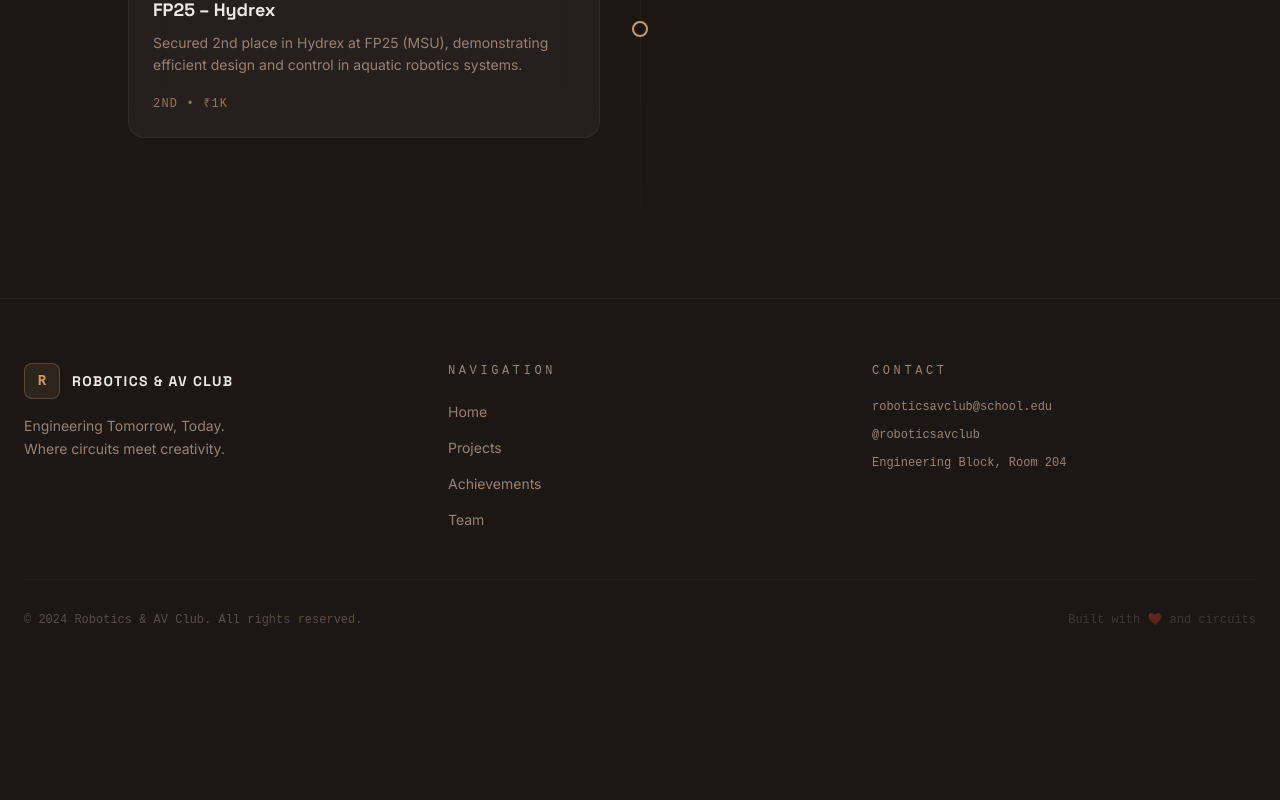
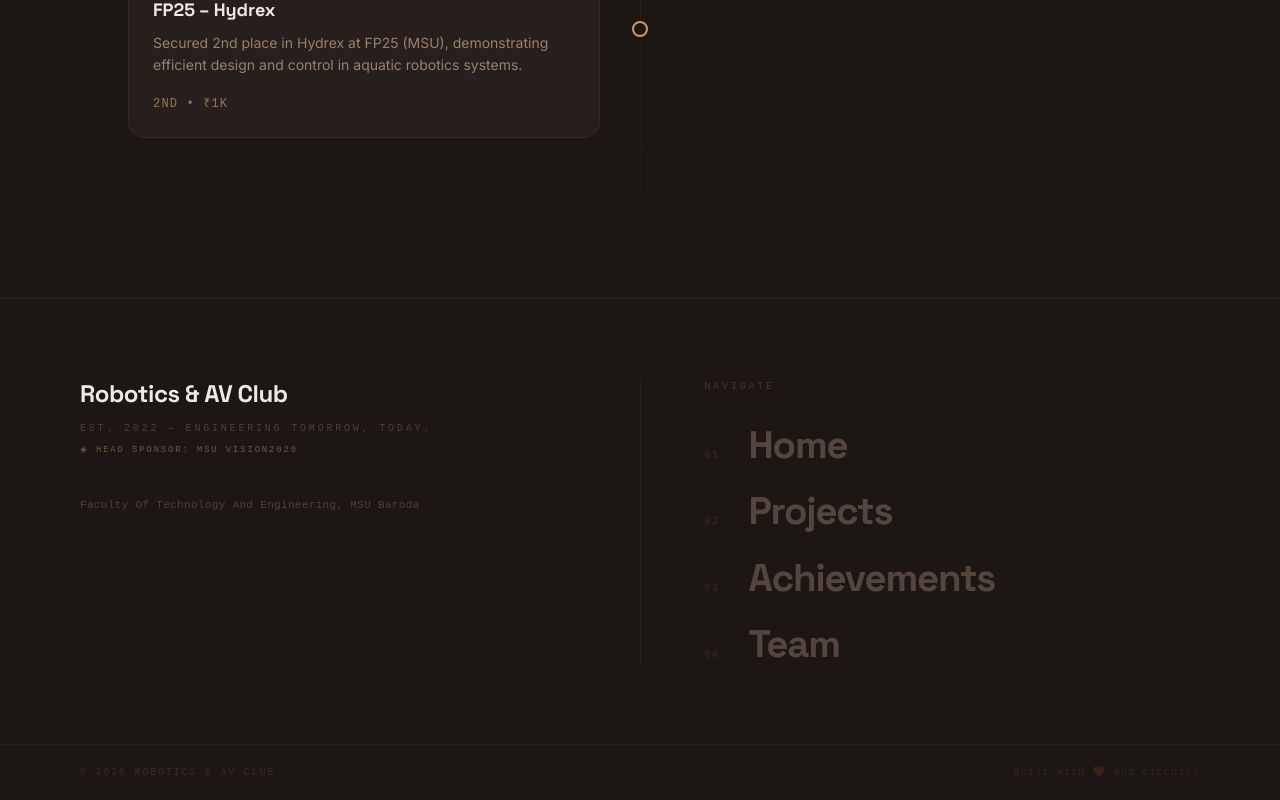
Before and after one commit to sswayam935-ai/RAVCLUB.IN, a Next.js app: page /achievements in a window 1280 px wide. Shown: the part 6283-7083 px from the top of the page. Before the commit the page ends 6975 px from the top, so only its background shows below. Built offline with nearby package versions, Linux system fonts and the light colour scheme.

Commit message:
fix: replace Footer with SubPageFooter on achievements page

```diff
--- a/src/app/achievements/page.tsx
+++ b/src/app/achievements/page.tsx
@@ -9,7 +9,7 @@ import {
   animate,
 } from "framer-motion";
 import achievementsData from "@/data/achievements.json";
-import Footer from "@/components/layout/Footer";
+import SubPageFooter from "@/components/layout/SubPageFooter";
 import { AlternatingTitle } from "@/components/ui/AlternatingTitle";
 
 type TimelineEntry = (typeof achievementsData.timeline)[number];
@@ -308,7 +308,7 @@ export default function AchievementsPage() {
         </div>
       </section>
 
-      <Footer />
+      <SubPageFooter />
     </div>
   );
 }
```
